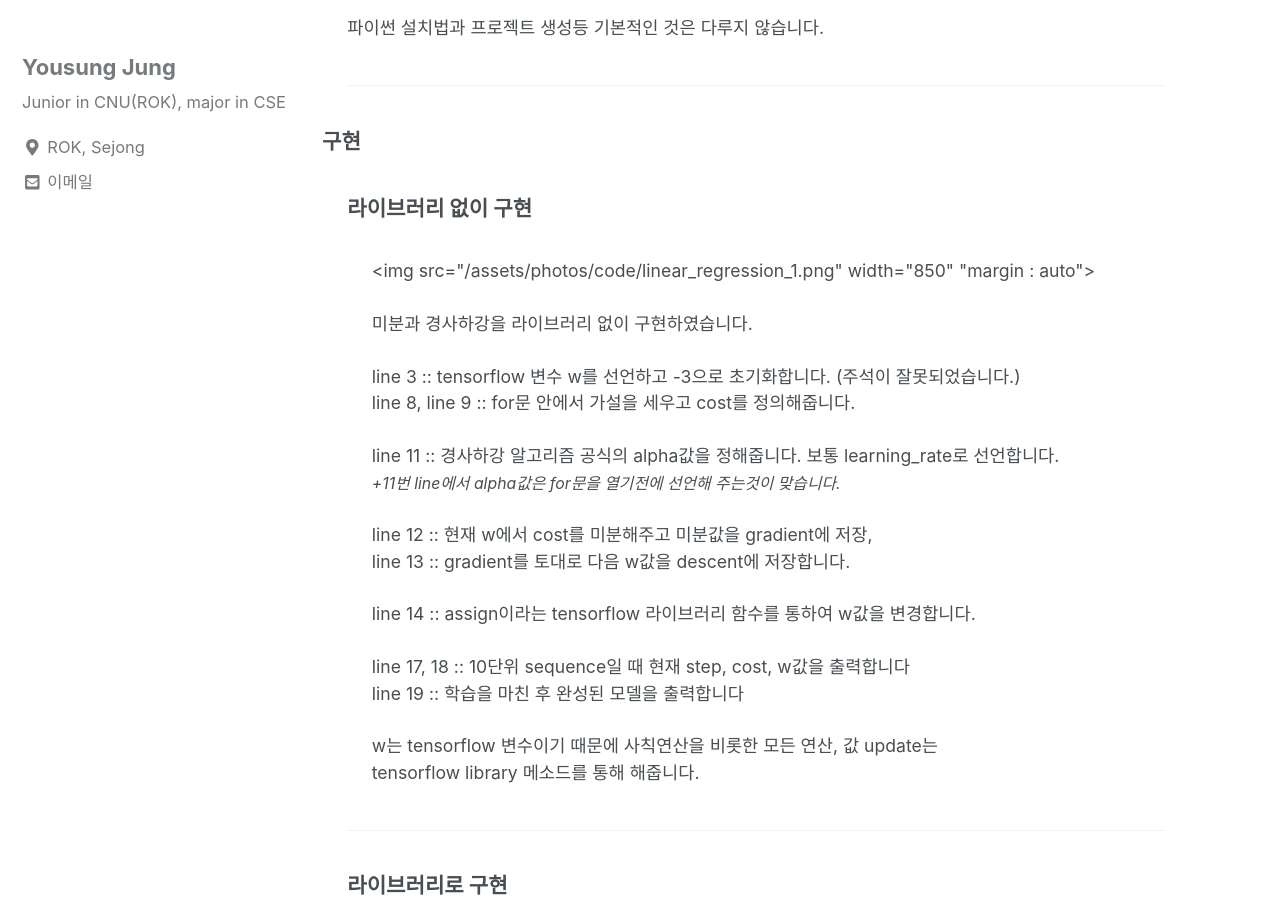
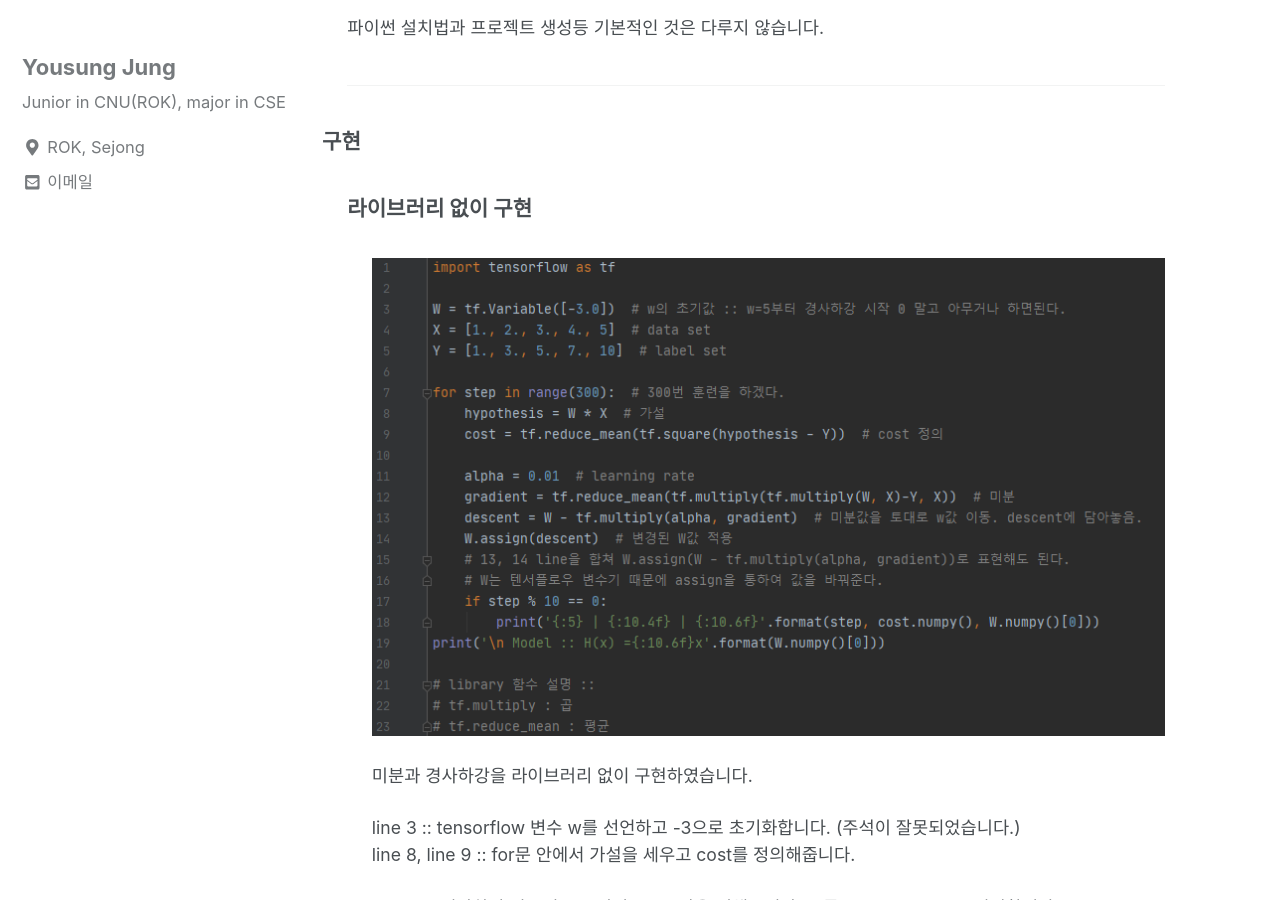
Before and after one commit to can019/can019.github.io, a Jekyll site: the page built from _posts/2020-08-26-MachineLearning-AI-4.md, in a window 1280 px wide and 900 px high, scrolled down 1906 px. Built offline with Jekyll 4.4.1, drawn with Linux system fonts in a browser that asks for light colours; nearby versions of some CDN libraries.

Commit message:
margin-auto rollback

```diff
--- a/_posts/2020-08-26-MachineLearning-AI-4.md
+++ b/_posts/2020-08-26-MachineLearning-AI-4.md
@@ -44,7 +44,7 @@ published: true
        <div>
          <h3 style = "font-size :1.2em">라이브러리 없이 구현</h3><br/>
               <div style = "margin-left : 3%">
-        		<img src="/assets/photos/code/linear_regression_1.png" width="850" "margin : auto"><br/><br/>
+        		<img src="/assets/photos/code/linear_regression_1.png" width="850"><br/><br/>
 		미분과 경사하강을 라이브러리 없이 구현하였습니다.<br/><br/>
 		line 3 :: tensorflow 변수 w를 선언하고 -3으로 초기화합니다. (주석이 잘못되었습니다.)<br/>
 		line 8, line 9 :: for문 안에서 가설을 세우고 cost를 정의해줍니다.<br/><br/>
@@ -98,7 +98,6 @@ published: true
 		극값 하나가 포함된 dataset입니다.<br/><br/>
 		<img src="/assets/photos/code/random_number_dataset.png"><br/><br/>
 		data set은 다음과 같습니다.<br/><br/><br/>
-
 
 		코드를 살펴보겠습니다.<br/><br/>
 		<img src="/assets/photos/code/randonm_number_code.png"><br/><br/>
```
